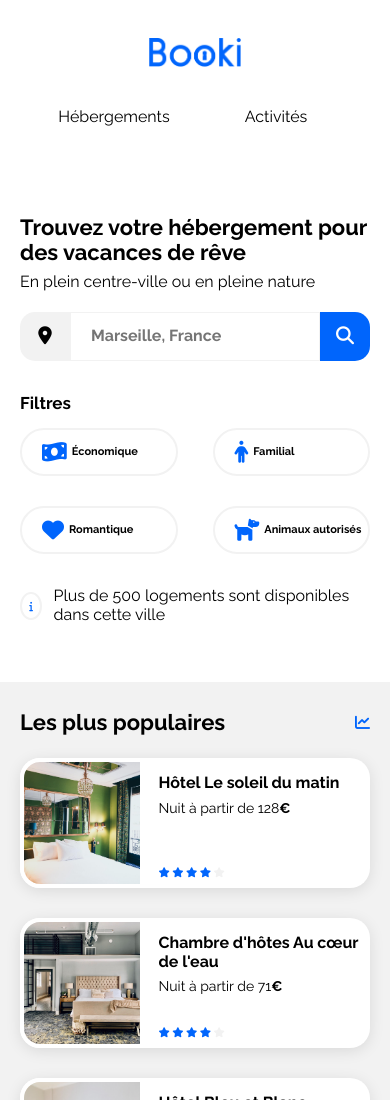
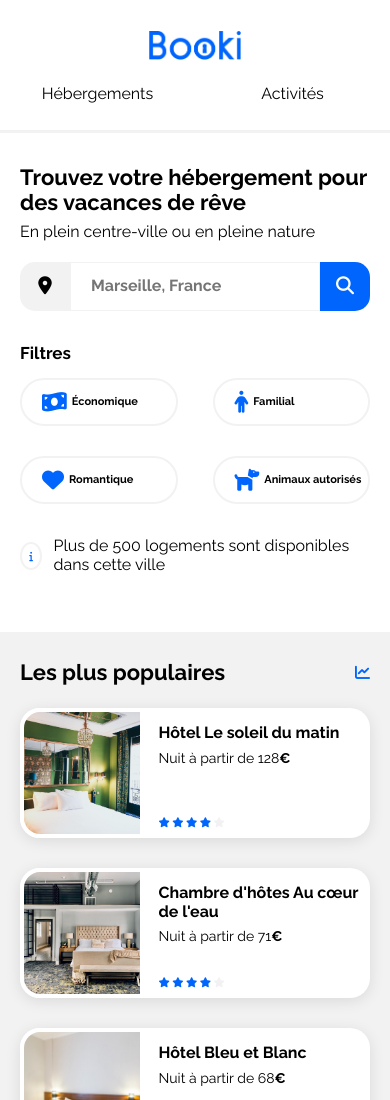
Before and after one commit to CookedIdeas/2_OC_Booki_homepage, a plain HTML site: page index.html in a window 390 px wide. Shown: the top 1100 px of the page. Drawn offline with Linux system fonts and the light colour scheme.

Commit message:
Header mobil CSS changes

```diff
--- a/style.css
+++ b/style.css
@@ -550,27 +550,41 @@ label {
 @media only screen and (max-width: 768px) {
   /* ==================== HEADER ==================== */
   .header {
-    height: 20rem;
+    height: 13rem;
     width: 100%;
     flex-direction: column;
     justify-content: center;
+    margin-bottom: 2rem;
   }
 
   .header_logoBooki {
     margin-left: 0;
+    margin-top: 3rem;
   }
 
-  .header_nav {
-    width: 100%;
+  nav {
+    display: flex;
+    align-items: center;
   }
 
-  .headerNav_li {
+  nav,
+  nav > ul {
+    width: 100%;
+    height: 7rem;
+  }
+
+  nav > ul > li {
     width: 50%;
+    height: 7rem;
+    /* height: 10rem; */
+  }
+
+  nav > ul > li > a {
     border-top: none;
     border-bottom: 0.3rem solid var(--main-bg-grey);
   }
 
-  .headerNav_li:hover {
+  nav > ul > li > a:hover {
     border-top: none;
     border-bottom: 0.3rem solid var(--main-blue);
   }
```
